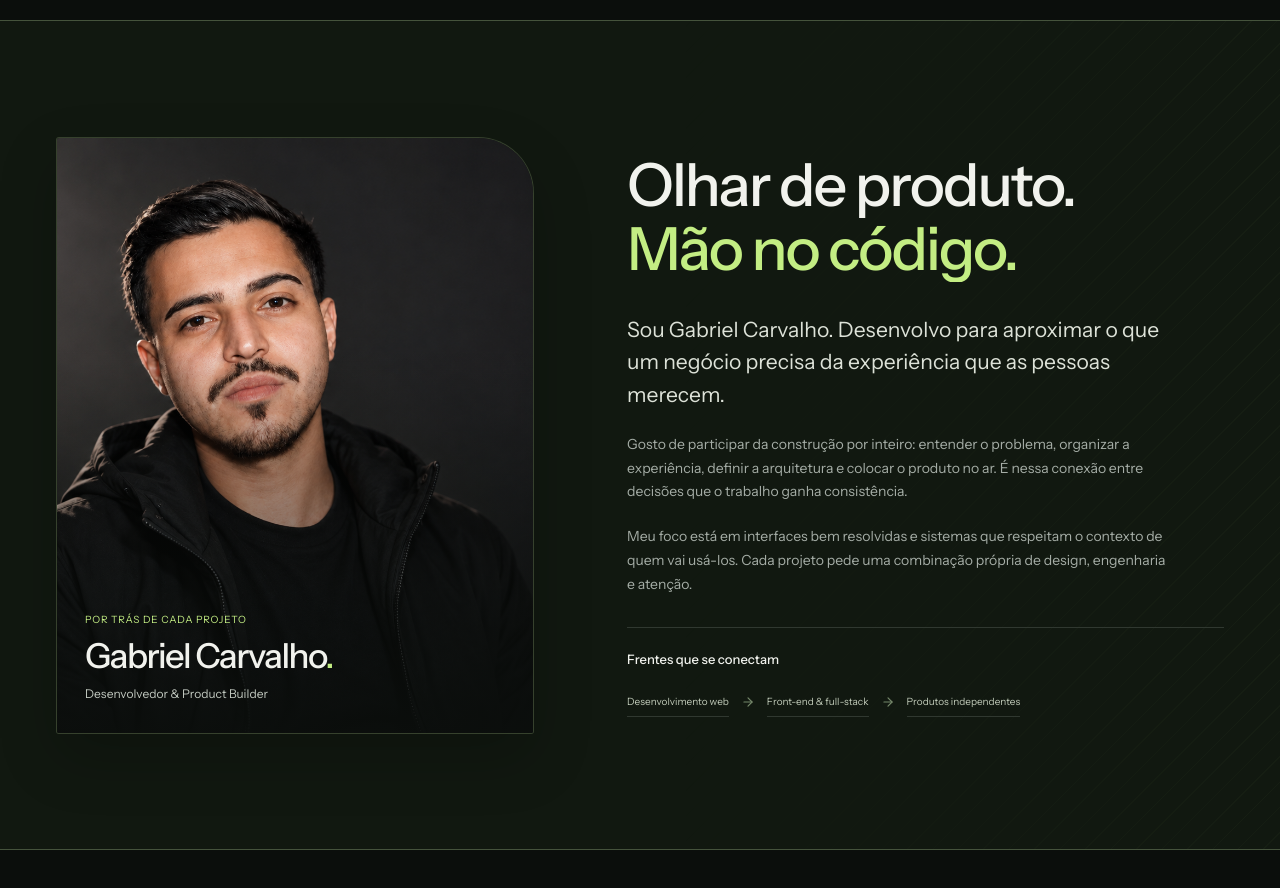
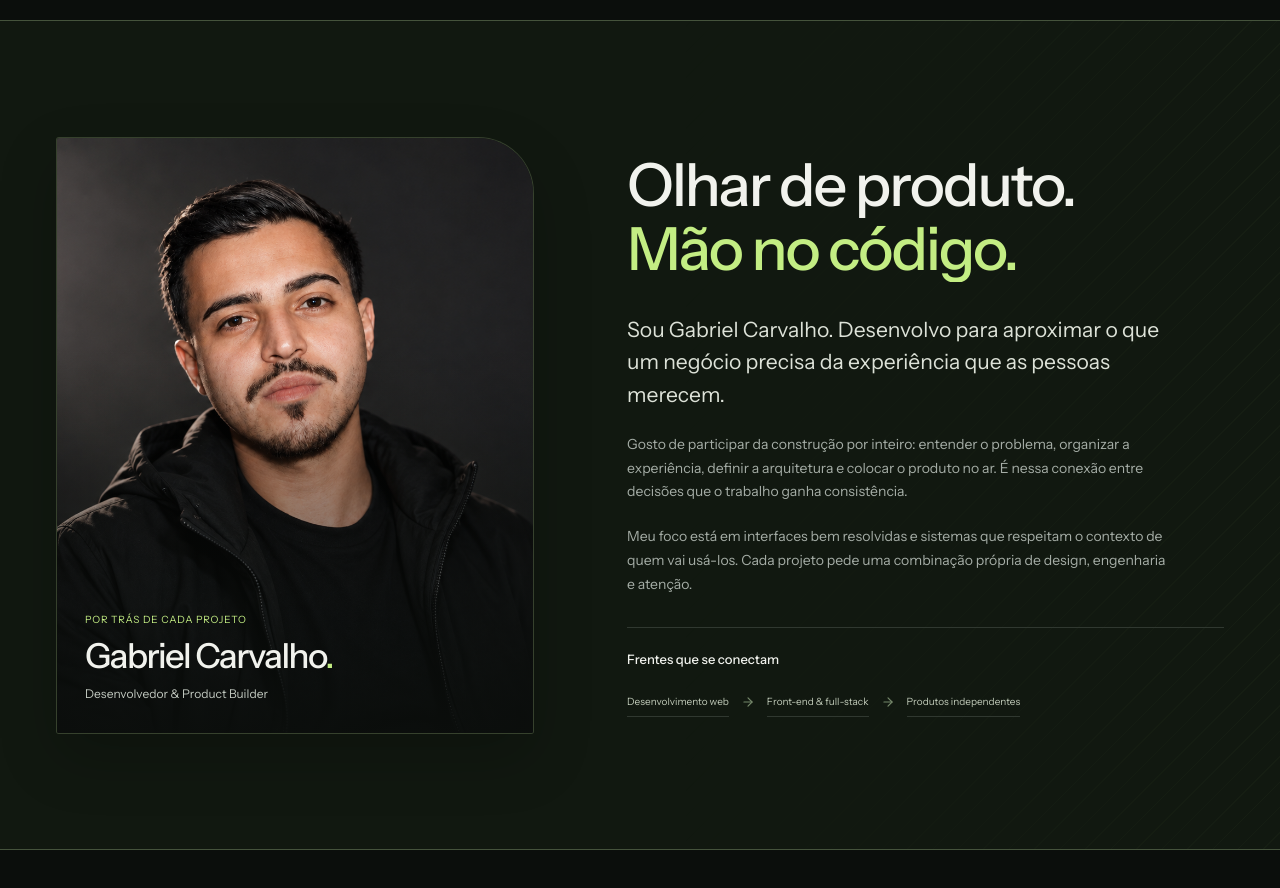
Before and after one commit to GabrielCarvalhop/portfolio-gabriel-dev, a Next.js app: page / in a window 1280 px wide. Shown: the part 3580-4468 px from the top of the page. Built offline with nearby package versions, Linux system fonts and the light colour scheme; no server answers.

Commit message:
Improve portrait framing and image resolution

```diff
--- a/app/profile.css
+++ b/app/profile.css
@@ -61,7 +61,7 @@
 }
 .profile-portrait-image img {
   object-fit: cover;
-  object-position: 12% center;
+  object-position: left center;
 }
 .profile-portrait::after {
   content: '';
--- a/components/profile-photo.tsx
+++ b/components/profile-photo.tsx
@@ -22,7 +22,8 @@ export function ProfilePortrait() {
           src="/images/profile/gabriel-carvalho.png"
           alt="Retrato de Gabriel Carvalho"
           fill
-          sizes="(max-width: 767px) 90vw, (max-width: 1023px) 42vw, 520px"
+          sizes="(max-width: 767px) 150vw, (max-width: 1023px) 70vw, 960px"
+          quality={90}
         />
       </div>
       <figcaption>
--- a/next.config.ts
+++ b/next.config.ts
@@ -1,3 +1,7 @@
 import type { NextConfig } from 'next';
-const config: NextConfig = { poweredByHeader: false, reactStrictMode: true };
+const config: NextConfig = {
+  poweredByHeader: false,
+  reactStrictMode: true,
+  images: { qualities: [75, 90] },
+};
 export default config;
```
